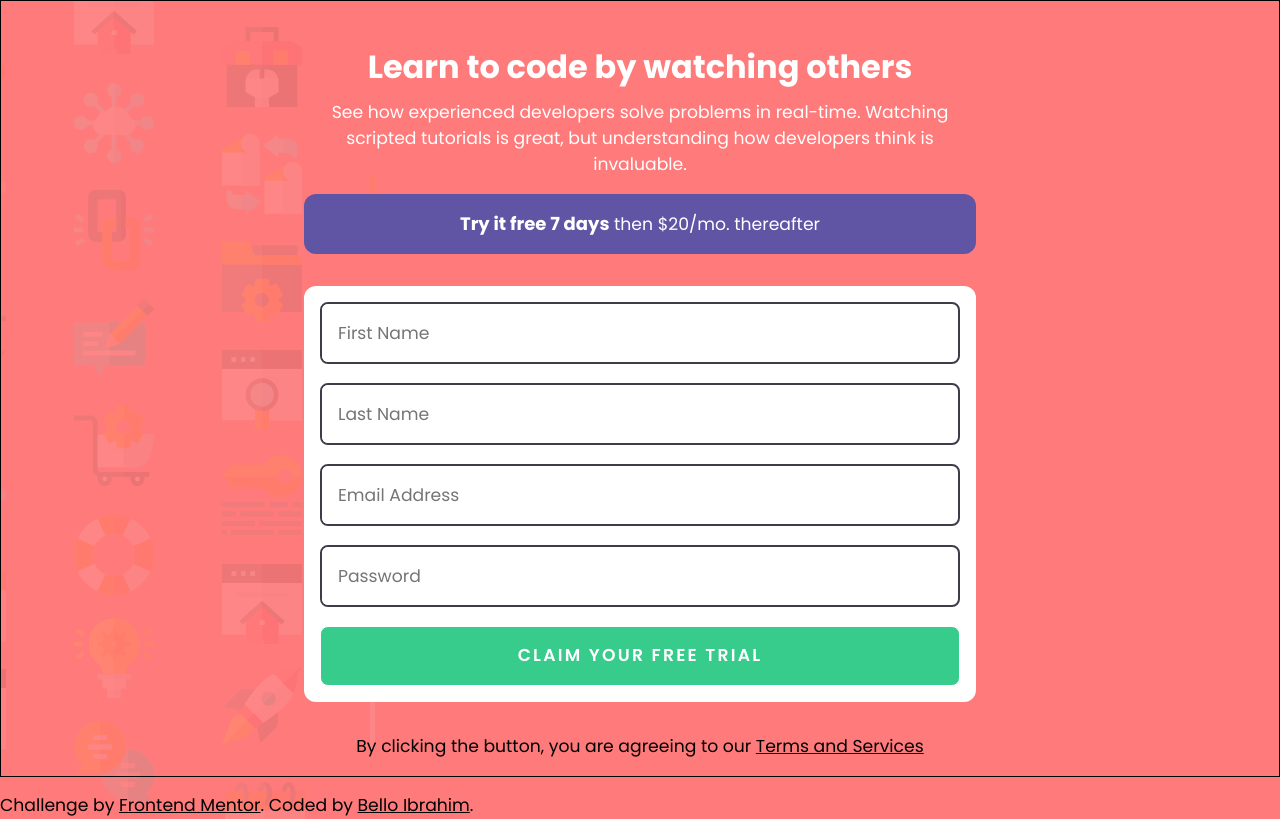
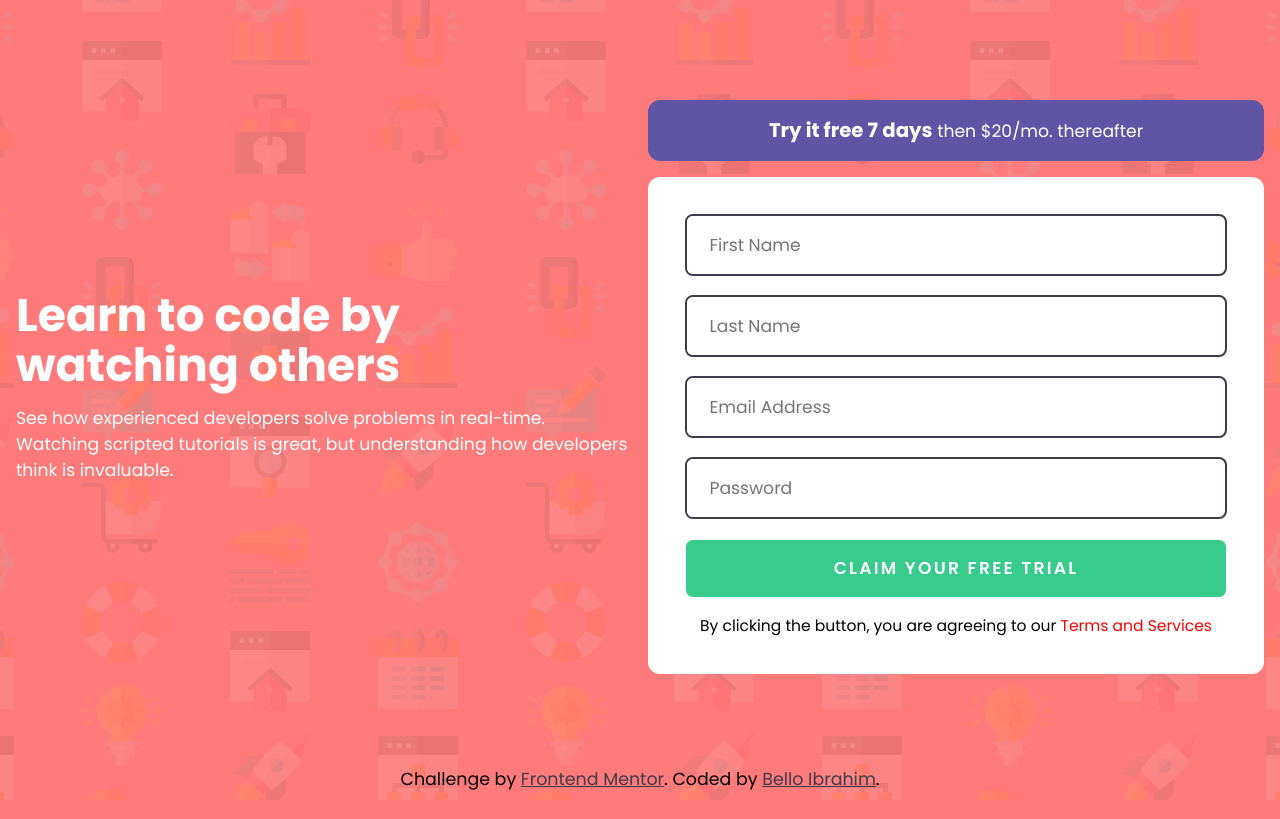
Before and after one commit to repro123/intro-with-form, a plain HTML site: page index.html in a window 1280 px wide. Drawn offline with Linux system fonts and the light colour scheme.

Commit message:
styling completed

```diff
--- a/index.html
+++ b/index.html
@@ -105,12 +105,12 @@
             </div>
 
             <button type="submit" id="submit">Claim your free trial</button>
+
+            <p class="terms-service">
+              By clicking the button, you are agreeing to our
+              <a href="#">Terms and Services</a>
+            </p>
           </form>
-
-          <p class="terms-service">
-            By clicking the button, you are agreeing to our
-            <a href="#">Terms and Services</a>
-          </p>
         </section>
       </div>
     </main>
--- a/src/styles.css
+++ b/src/styles.css
@@ -120,6 +120,14 @@ textarea:not([rows]) {
 
   /* font sizes */
   --fs-paragraph: clamp(1rem, 0.692rem + 0.481vw, 1.125rem);
+  --fs-main-header: clamp(2rem, 1.714rem + 1.429vw, 3rem);
+  --fs-banner-bold: clamp(1.125rem, 1.089rem + 0.179vw, 1.25rem);
+  --fs-terms-and-services: clamp(0.8rem, 0.743rem + 0.286vw, 1rem);
+  --fs-footer: clamp(0.875rem, 0.804rem + 0.357vw, 1.125rem);
+
+  /* paddings */
+  --pad-form: clamp(1rem, 0.571rem + 2.143vw, 2.5rem);
+  --pad-input-left: clamp(1rem, 0.857rem + 0.714vw, 1.5rem);
 }
 
 body {
@@ -127,6 +135,8 @@ body {
   font-family: "Poppins", sans-serif;
   background-image: url(../images/bg-intro-mobile.png);
   background-repeat: no-repeat;
+  background-position: center;
+  background-size: cover;
   display: flex;
   flex-direction: column;
   gap: 1rem;
@@ -134,16 +144,16 @@ body {
 }
 
 main {
-  border: 1px solid;
   width: 100%;
   padding: 1rem;
   display: flex;
   align-items: center;
   justify-content: center;
+  flex-grow: 1;
 }
 
 .c-card-container {
-  max-width: 42rem;
+  width: min(100%, 42rem);
   margin-inline: auto;
   display: flex;
   flex-direction: column;
@@ -160,7 +170,7 @@ main {
   flex-direction: column;
   gap: 1rem;
   .section-one__heading {
-    font-size: 2rem;
+    font-size: var(--fs-main-header);
     font-weight: var(--fw-700);
   }
 }
@@ -169,7 +179,7 @@ main {
   width: 100%;
   display: flex;
   flex-direction: column;
-  gap: 2rem;
+  gap: 1rem;
 }
 
 .section-two__banner {
@@ -179,7 +189,7 @@ main {
   border-radius: 12px;
   .banner__bold {
     font-weight: var(--fw-700);
-    font-size: 18px;
+    font-size: var(--fs-banner-bold);
   }
 }
 
@@ -190,7 +200,7 @@ main {
   gap: 1rem;
   background-color: white;
   border-radius: 12px;
-  padding: 1rem;
+  padding: var(--pad-form);
 }
 
 .form__input-error-container {
@@ -225,6 +235,7 @@ input {
   width: 100%;
   height: 100%;
   padding: 1rem;
+  padding-left: var(--pad-input-left);
   border: none;
   outline: none;
 }
@@ -259,6 +270,41 @@ button[type="submit"] {
   }
 }
 
+.terms-service {
+  font-size: var(--fs-terms-and-services);
+  & a {
+    color: red;
+    text-decoration: none;
+  }
+}
+
 footer {
-  margin-top: auto;
+  text-align: center;
+  padding: 0.5rem;
+  .attribution {
+    font-size: var(--fs-footer);
+    & a[target="_blank"] {
+      color: var(--clr-neutral-dark-blue);
+    }
+  }
 }
+
+@media (min-width: 768px) {
+  body {
+    background-image: url(../images/bg-intro-desktop.png);
+  }
+}
+
+@media (min-width: 1024px) {
+  .c-card-container {
+    width: min(100%, 80rem);
+    flex-direction: row;
+  }
+  .section-one {
+    text-align: left;
+  }
+  .section-one,
+  .section-two {
+    width: 50%;
+  }
+}
```
